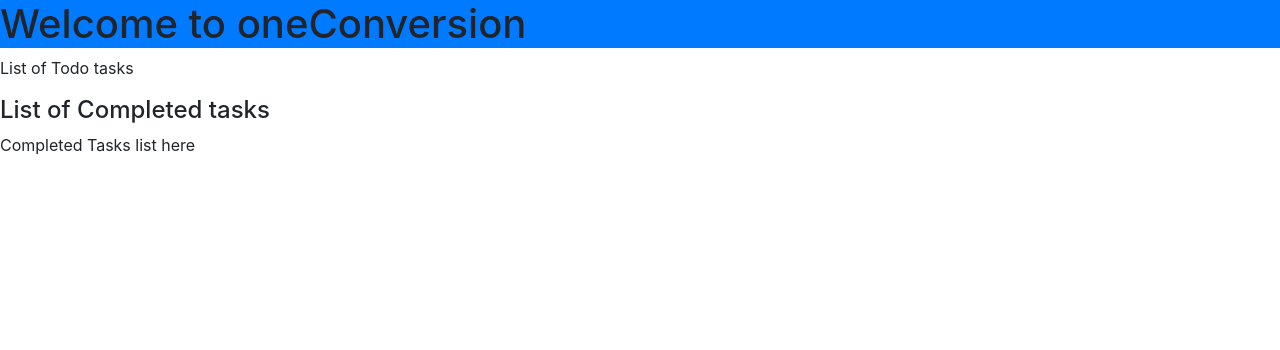
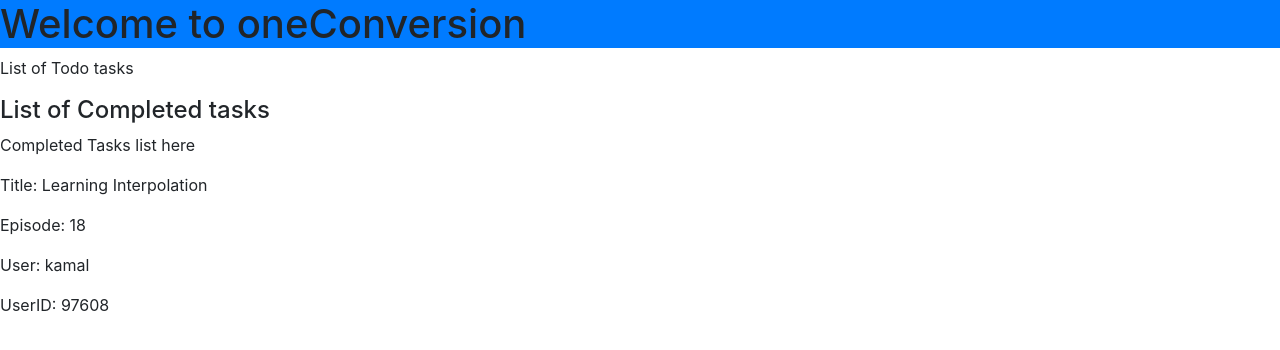
Before and after one commit to Ismail-Opatola/one-conversion-angular-app, an Angular app: page / in a window 1280 px wide. Shown: the top 350 px of the page. Built offline with nearby package versions, Linux system fonts and the light colour scheme.

Commit message:
add note - interpolation

```diff
--- a/src/app/app.component.html
+++ b/src/app/app.component.html
@@ -5,4 +5,11 @@
 <h4>List of Completed tasks</h4>
 <app-completed-tasks></app-completed-tasks>
 
+<div>
+  <p>Title: {{ subTitle }}</p>
+  <p>Episode: {{ epNum }}</p>
+  <p>User: {{ user.name }}</p>
+  <p>UserID: {{ user.uid }}</p>
+</div>
+
 <router-outlet></router-outlet>
--- a/src/app/app.component.ts
+++ b/src/app/app.component.ts
@@ -7,4 +7,8 @@
 })
 export class AppComponent {
   title = 'oneConversion';
+
+  subTitle= `Learning Interpolation`;
+  epNum = 18;
+  user = {uid: 97608, name: 'kamal'};
 }
```
Also changed, not shown: 1 other file (tests, documents, lock files or other folders).
